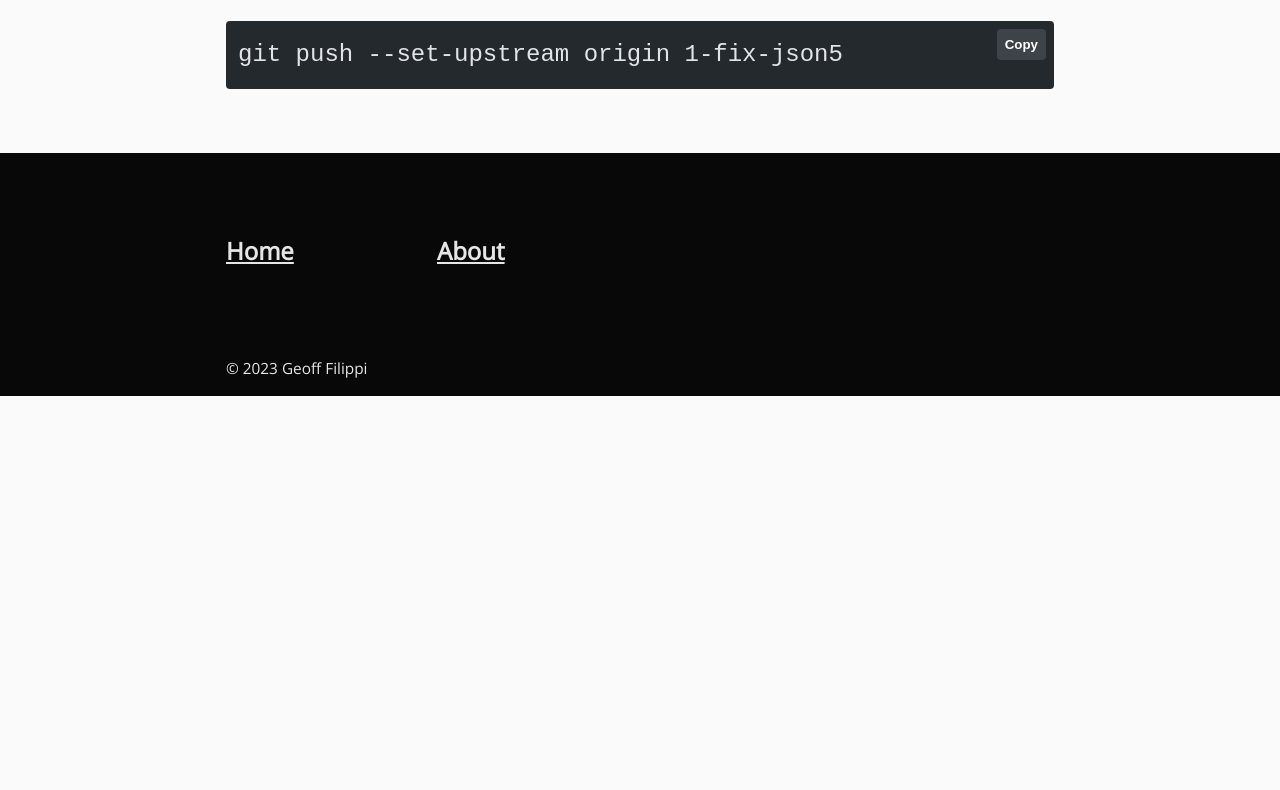
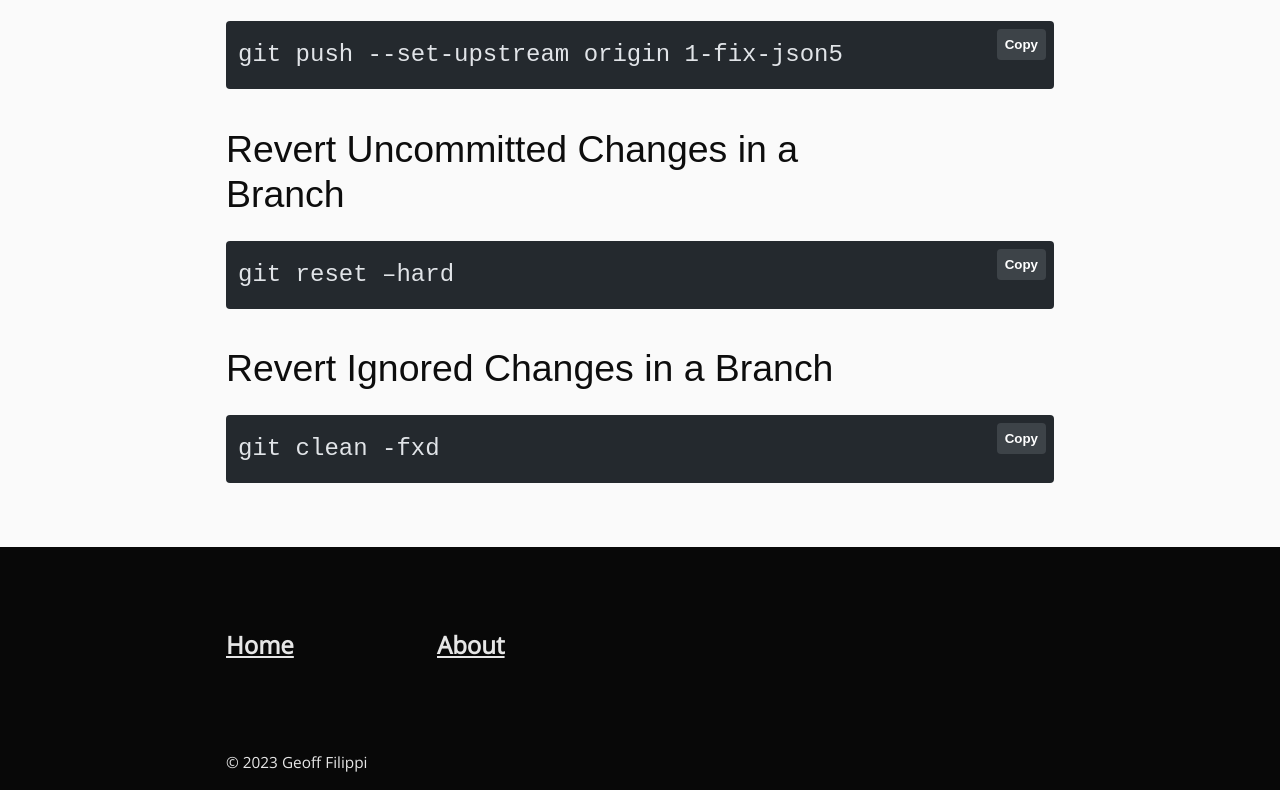
Before and after one commit to geofffilippi/geofffilippi.github.io, an Astro site: page /blog/git in a window 1280 px wide. Shown: the part 3984-4774 px from the top of the page. Before the commit the page ends 4380 px from the top, so only its background shows below. Built offline with nearby package versions, Linux system fonts and the light colour scheme; Astro itself is replaced by a stand-in of ours; code samples lack their colours; some icons are missing.

Commit message:
Add git reset and clean commands

````diff
--- a/src/pages/blog/git.md
+++ b/src/pages/blog/git.md
@@ -93,3 +93,13 @@ git push
 ```bash
 git push --set-upstream origin 1-fix-json5
 ```
+
+### Revert Uncommitted Changes in a Branch
+```bash
+git reset –hard
+```
+
+### Revert Ignored Changes in a Branch
+```bash
+git clean -fxd
+```
````
